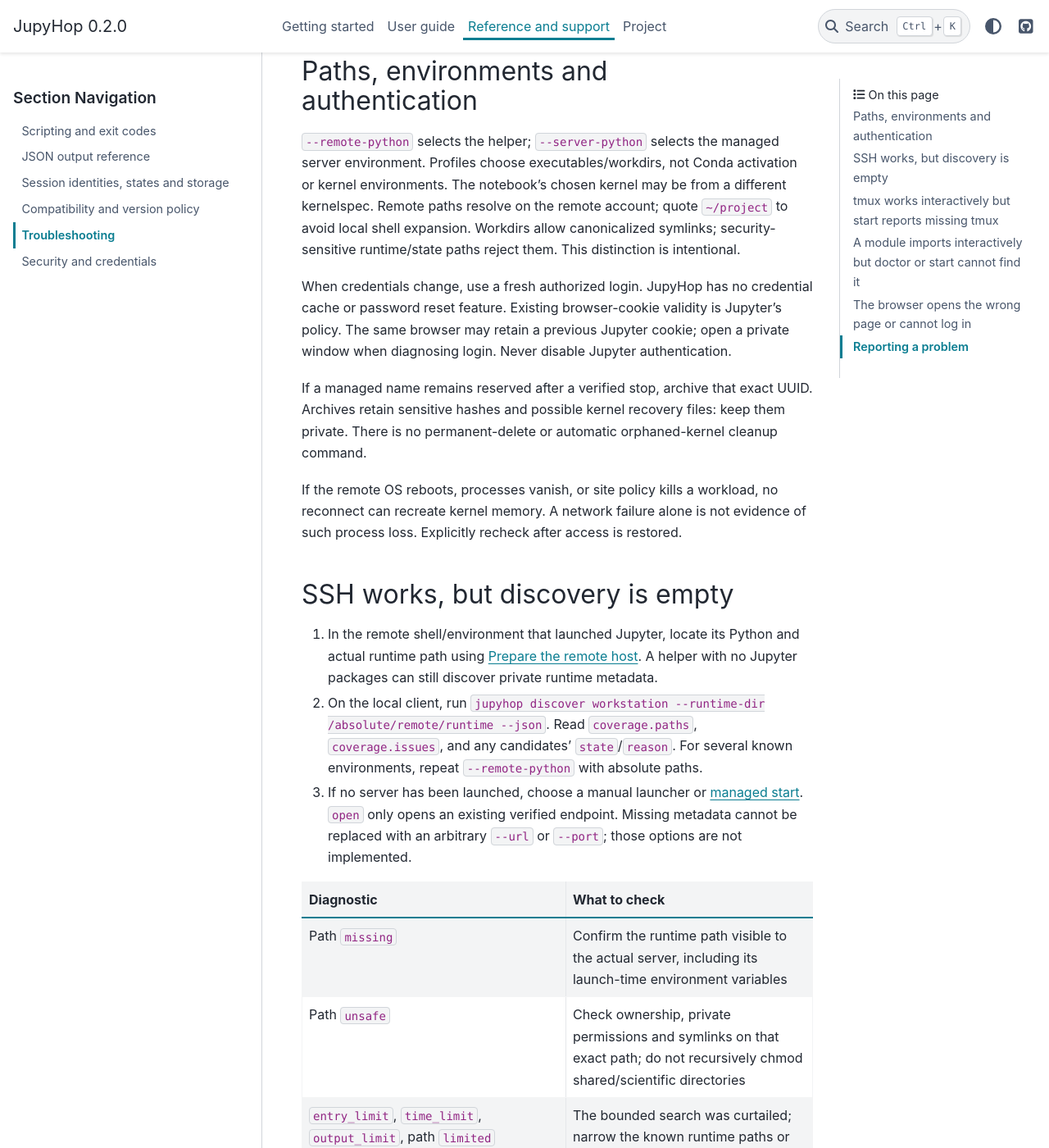
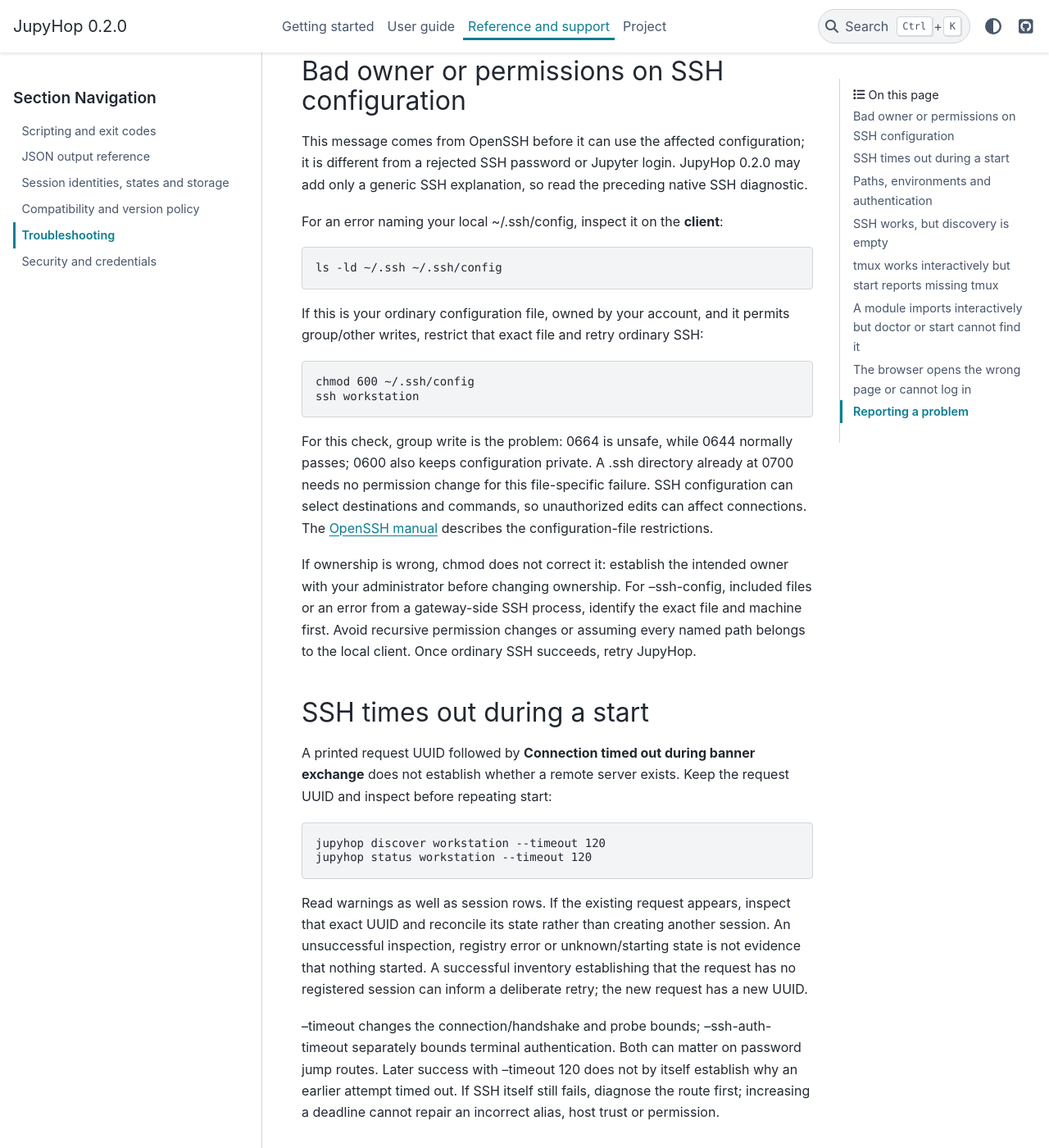
Before and after one commit to uibcdf/JupyHop, a Sphinx documentation site: the page built from docs/troubleshooting.md, in a window 1280 px wide and 1400 px high, scrolled down 2069 px. Shown: the whole window at 82% size. Built offline with Sphinx 7.4.7 and the PyData theme 0.15.4, drawn with Linux system fonts in a browser that asks for light colours; pages that are not in the unit, such as notebooks, are missing from menus; some of the changed text lies outside the part shown.

Commit message:
docs: explain SSH recovery and retained session records

````diff
--- a/docs/troubleshooting.md
+++ b/docs/troubleshooting.md
@@ -21,6 +21,63 @@ infrastructure details and must be reviewed before sharing.
 | Stop/archive pending (13) | The action's result is unknown. Inspect status after stop; retry archive with the same UUID. No forced kill or automatic deletion is attempted. |
 | Partial fleet result (14) | Read each host's result; successful routes remain usable. `list` returns 3 when all selected routes fail, 0 when every route was inspected, even with no ready servers. |
 | Interrupted (130) | Owned local SSH resources are closed. Remote start/stop may already have taken effect; reconcile before retrying. Closing an open forward does not stop remote Jupyter. |
+
+## Bad owner or permissions on SSH configuration
+
+This message comes from OpenSSH before it can use the affected configuration;
+it is different from a rejected SSH password or Jupyter login. JupyHop 0.2.0 may
+add only a generic SSH explanation, so read the preceding native SSH diagnostic.
+
+For an error naming your local ~/.ssh/config, inspect it on the **client**:
+
+```console
+ls -ld ~/.ssh ~/.ssh/config
+```
+
+If this is your ordinary configuration file, owned by your account, and it permits
+group/other writes, restrict that exact file and retry ordinary SSH:
+
+```console
+chmod 600 ~/.ssh/config
+ssh workstation
+```
+
+For this check, group write is the problem: 0664 is unsafe, while 0644 normally
+passes; 0600 also keeps configuration private. A .ssh directory already at 0700
+needs no permission change for this file-specific failure. SSH configuration can
+select destinations and commands, so unauthorized edits can affect connections.
+The [OpenSSH manual](https://man.openbsd.org/ssh_config#FILES) describes the
+configuration-file restrictions.
+
+If ownership is wrong, chmod does not correct it: establish the intended owner
+with your administrator before changing ownership. For --ssh-config, included
+files or an error from a gateway-side SSH process, identify the exact file and
+machine first. Avoid recursive permission changes or assuming every named path
+belongs to the local client. Once ordinary SSH succeeds, retry JupyHop.
+
+## SSH times out during a start
+
+A printed request UUID followed by **Connection timed out during banner
+exchange** does not establish whether a remote server exists. Keep the request
+UUID and inspect before repeating start:
+
+```console
+jupyhop discover workstation --timeout 120
+jupyhop status workstation --timeout 120
+```
+
+Read warnings as well as session rows. If the existing request appears, inspect
+that exact UUID and reconcile its state rather than creating another session.
+An unsuccessful inspection, registry error or unknown/starting state is not
+evidence that nothing started. A successful inventory establishing that the
+request has no registered session can inform a deliberate retry; the new request
+has a new UUID.
+
+--timeout changes the connection/handshake and probe bounds; --ssh-auth-timeout
+separately bounds terminal authentication. Both can matter on password jump
+routes. Later success with --timeout 120 does not by itself establish why an
+earlier attempt timed out. If SSH itself still fails, diagnose the route first;
+increasing a deadline cannot repair an incorrect alias, host trust or permission.
 
 ## Paths, environments and authentication
 
@@ -61,7 +118,8 @@ such process loss. Explicitly recheck after access is restored.
 | --- | --- |
 | Path `missing` | Confirm the runtime path visible to the actual server, including its launch-time environment variables |
 | Path `unsafe` | Check ownership, private permissions and symlinks on that exact path; do not recursively chmod shared/scientific directories |
-| `entry_limit`, `time_limit`, `output_limit`, path `limited` | The bounded search was curtailed; narrow the known runtime paths or investigate the specific environment |
+| `entry_limit` or path `limited` | A directory scan or the retained diagnostic sample reached a bound; this label alone does not distinguish them. Verified candidates can still be found and retained. More timeout does not enlarge the sample. |
+| `time_limit`, `output_limit` | The probe deadline or output bound curtailed the result. Inspect known paths/environments and distinguish those bounds before changing a deadline. |
 | `interpreter_unavailable` | At least one selected helper could not run; diagnose that interpreter separately with doctor |
 | `managed_state_unavailable` | Managed registry access/validation failed; inspect status and private evidence, keeping incompatible/corrupt records intact |
 | `unsupported_address`, `https_or_unix_socket`, `legacy_metadata` | The endpoint/metadata is outside the current compatibility boundary |
@@ -70,6 +128,8 @@ such process loss. Explicitly recheck after access is restored.
 
 Original runtime metadata is never deleted by discovery. Stale entries in a
 partial report are diagnostics; they do not authorize lifecycle control.
+Dozens of stale rows do not mean dozens of servers need stopping. The retained
+sample is not a count of every stale file or every live server on that host.
 
 ## tmux works interactively but start reports missing tmux
 
````
Also changed, not shown: docs/sessions.md (+6 -0 lines), docs/ssh.md (+17 -3 lines).
